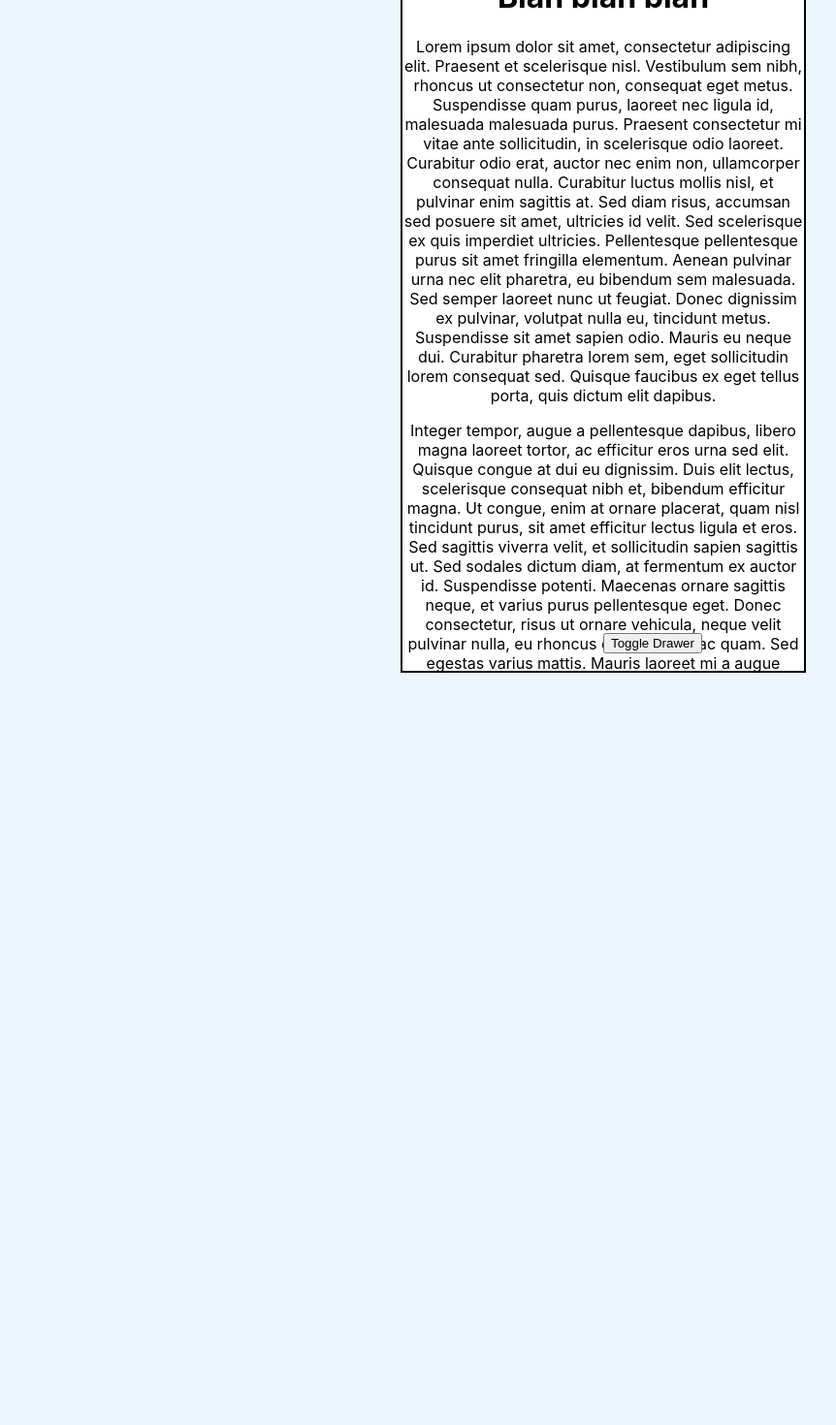
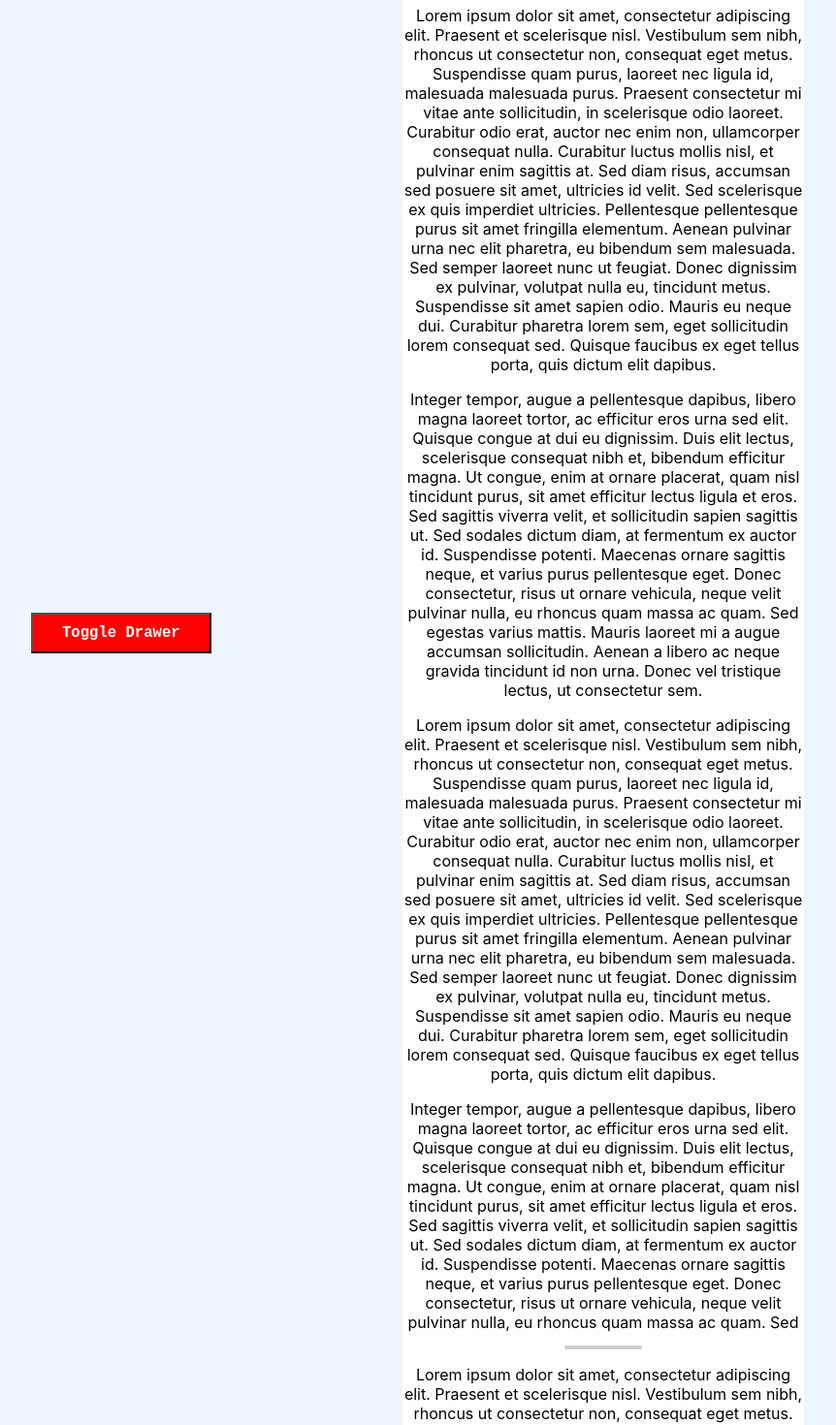
Before and after one commit to deeboss/react-drawer-ui-component, a React (Create React App) app: page / in a window 1280 px wide. Shown: the part 76-1546 px from the top of the page at 97% size, without its empty margins (18-880 px from the left). Before the commit the page ends 800 px from the top, so only its background shows below. Built offline with nearby package versions, Linux system fonts and the light colour scheme.

Commit message:
get deltaY of mouse scroll on component visibility

```diff
--- a/src/App.css
+++ b/src/App.css
@@ -36,12 +36,8 @@ body > div {
 
 .App {
   text-align: center;
-  box-shadow: 0px 0px 0px 2px black;
   max-width: 414px;
-  min-height: 736px;
-  height: 736px;
-  max-height: 736px;
-  overflow: hidden;
+  /* padding: 0 15px; */
   margin: auto;
   display: block;
   width: 100%;
@@ -55,15 +51,22 @@ body > div {
 .dev-button {
   position: fixed;
   bottom: 50px;
-
+  left: 50px;
+  appearance: none;
+  background: red;
+  padding: 10px 30px;
+  color: white;
+  font-family: monospace;
+  font-weight: 600;
+  font-size: larger;
 }
 
 
 .drawer-container {
-  position: absolute;
+  position: fixed;
   top: 0;
   pointer-events:none;
-  width: 100%;
+  width: 414px;
   height: 100%;
 }
 
@@ -77,11 +80,11 @@ body > div {
 }
 
 .drawer {
-  position: absolute;
+  position: fixed;
   top: 0;
   transform: translateY(100%);
   z-index: 10;
-  width: 100%;
+  width: 414px;
   height: auto;
 
   background: white;
@@ -102,5 +105,14 @@ body > div {
 
 .drawer-container.open .drawer {
   transform: translateY(20%);
-  transition: transform 0.4s 0.4s cubic-bezier(0.420, 0.000, 0.475, 1.315);
+  transition: transform 0.4s 0.125s cubic-bezier(0.420, 0.000, 0.475, 1.315);
 }
+
+.drawer-handle-icon {
+  width: 80px;
+  height: 4px;
+  border-radius: 20px;
+  background: #ccc;
+  display: block;
+  margin: 12px auto 16px;
+}
--- a/src/App.tsx
+++ b/src/App.tsx
@@ -13,6 +13,11 @@ function App() {
           <p>
             Integer tempor, augue a pellentesque dapibus, libero magna laoreet tortor, ac efficitur eros urna sed elit. Quisque congue at dui eu dignissim. Duis elit lectus, scelerisque consequat nibh et, bibendum efficitur magna. Ut congue, enim at ornare placerat, quam nisl tincidunt purus, sit amet efficitur lectus ligula et eros. Sed sagittis viverra velit, et sollicitudin sapien sagittis ut. Sed sodales dictum diam, at fermentum ex auctor id. Suspendisse potenti. Maecenas ornare sagittis neque, et varius purus pellentesque eget. Donec consectetur, risus ut ornare vehicula, neque velit pulvinar nulla, eu rhoncus quam massa ac quam. Sed egestas varius mattis. Mauris laoreet mi a augue accumsan sollicitudin. Aenean a libero ac neque gravida tincidunt id non urna. Donec vel tristique lectus, ut consectetur sem.</p>
           </p>
+          <p>
+            Lorem ipsum dolor sit amet, consectetur adipiscing elit. Praesent et scelerisque nisl. Vestibulum sem nibh, rhoncus ut consectetur non, consequat eget metus. Suspendisse quam purus, laoreet nec ligula id, malesuada malesuada purus. Praesent consectetur mi vitae ante sollicitudin, in scelerisque odio laoreet. Curabitur odio erat, auctor nec enim non, ullamcorper consequat nulla. Curabitur luctus mollis nisl, et pulvinar enim sagittis at. Sed diam risus, accumsan sed posuere sit amet, ultricies id velit. Sed scelerisque ex quis imperdiet ultricies. Pellentesque pellentesque purus sit amet fringilla elementum. Aenean pulvinar urna nec elit pharetra, eu bibendum sem malesuada. Sed semper laoreet nunc ut feugiat. Donec dignissim ex pulvinar, volutpat nulla eu, tincidunt metus. Suspendisse sit amet sapien odio. Mauris eu neque dui. Curabitur pharetra lorem sem, eget sollicitudin lorem consequat sed. Quisque faucibus ex eget tellus porta, quis dictum elit dapibus.
+          <p>
+            Integer tempor, augue a pellentesque dapibus, libero magna laoreet tortor, ac efficitur eros urna sed elit. Quisque congue at dui eu dignissim. Duis elit lectus, scelerisque consequat nibh et, bibendum efficitur magna. Ut congue, enim at ornare placerat, quam nisl tincidunt purus, sit amet efficitur lectus ligula et eros. Sed sagittis viverra velit, et sollicitudin sapien sagittis ut. Sed sodales dictum diam, at fermentum ex auctor id. Suspendisse potenti. Maecenas ornare sagittis neque, et varius purus pellentesque eget. Donec consectetur, risus ut ornare vehicula, neque velit pulvinar nulla, eu rhoncus quam massa ac quam. Sed egestas varius mattis. Mauris laoreet mi a augue accumsan sollicitudin. Aenean a libero ac neque gravida tincidunt id non urna. Donec vel tristique lectus, ut consectetur sem.</p>
+          </p>
         </div>
         <Drawer />
     </div>
--- a/src/components/drawer.tsx
+++ b/src/components/drawer.tsx
@@ -1,4 +1,5 @@
 import React, { Fragment, useRef, useState, useEffect, useLayoutEffect } from 'react';
+
 
 const Drawer = () => {
     const [ isOpen, setIsOpen ] = useState(false);
@@ -6,27 +7,32 @@ const Drawer = () => {
         y: 0
     });
 
-    const [ drawerContentHeight ] = useState(0);
+    const [ drawerContentHeight, setDrawerContentHeight ] = useState(0);
 
     const drawerEl = useRef<HTMLDivElement>(null);
-    const drawerContentEl = useRef(null);
+    const drawerContentEl = useRef<HTMLDivElement>(null);
 
-    useEffect(() => {
+    let offsetY: number
 
-        // console.log(typeof (drawerEl));
-        // console.log(typeof (drawerEl.current));
-        // console.log(drawerContentEl);
-    });
+    // useEffect(() => {
+    //     document.addEventListener('scroll', handleScroll, true);
+    // })
 
     useLayoutEffect(() => {
         if (null !== drawerEl.current) {
-            console.log(drawerEl.current.offsetHeight);
+            setDrawerContentHeight(drawerEl.current.offsetHeight);
         }
-    })
+    }, [])
 
+
+    const handleScroll = (e:Object) => {
+        // console.log('yes, scrolling');
+        console.log(e.deltaY);
+    }
 
     const handleTriggerDrawer = (e:Object) => {
         setIsOpen(!isOpen);
+        isOpen ? document.body.style.overflow = "" : document.body.style.overflow = "hidden"
 
         // if (null !== drawerEl.current) {
         //     console.log(drawerEl.current.offsetHeight);
@@ -34,7 +40,7 @@ const Drawer = () => {
     }
 
     const handleMouseDown = (e:Object) => {
-        // console.log("clicked!");
+        console.log("clicked the drawer!");
     }
 
     const getHeight = (e:Event) => {
@@ -47,6 +53,7 @@ const Drawer = () => {
             {/* Main Wrapper */}
             <div
                 ref={drawerEl}
+                onWheel={handleScroll}
                 className={ isOpen ? 'drawer-container open' : 'drawer-container'}
             >
                 {/* Main Drawer Content */}
@@ -54,10 +61,10 @@ const Drawer = () => {
                 <div
                     className="drawer"
                     ref={drawerContentEl}
-                    onClick={handleMouseDown}>
-                    <span>Hello from Drawer!</span>
-
-                    <button onClick={() => console.log("clicked!")}>Click</button>
+                    onMouseDown={handleMouseDown}
+                    // style={{transform: `translateY(120px)`}}
+                    >
+                    <span className="drawer-handle-icon"></span>
                     <p>
                         Lorem ipsum dolor sit amet, consectetur adipiscing elit. Praesent et scelerisque nisl. Vestibulum sem nibh, rhoncus ut consectetur non, consequat eget metus. Suspendisse quam purus, laoreet nec ligula id, malesuada malesuada purus. Praesent consectetur mi vitae ante sollicitudin, in scelerisque odio laoreet. Curabitur odio erat, auctor nec enim non, ullamcorper consequat nulla. Curabitur luctus mollis nisl, et pulvinar enim sagittis at. Sed diam risus, accumsan sed posuere sit amet, ultricies id velit. Sed scelerisque ex quis imperdiet ultricies. Pellentesque pellentesque purus sit amet fringilla elementum. Aenean pulvinar urna nec elit pharetra, eu bibendum sem malesuada. Sed semper laoreet nunc ut feugiat. Donec dignissim ex pulvinar, volutpat nulla eu, tincidunt metus. Suspendisse sit amet sapien odio. Mauris eu neque dui. Curabitur pharetra lorem sem, eget sollicitudin lorem consequat sed. Quisque faucibus ex eget tellus porta, quis dictum elit dapibus.
                     </p>
```
